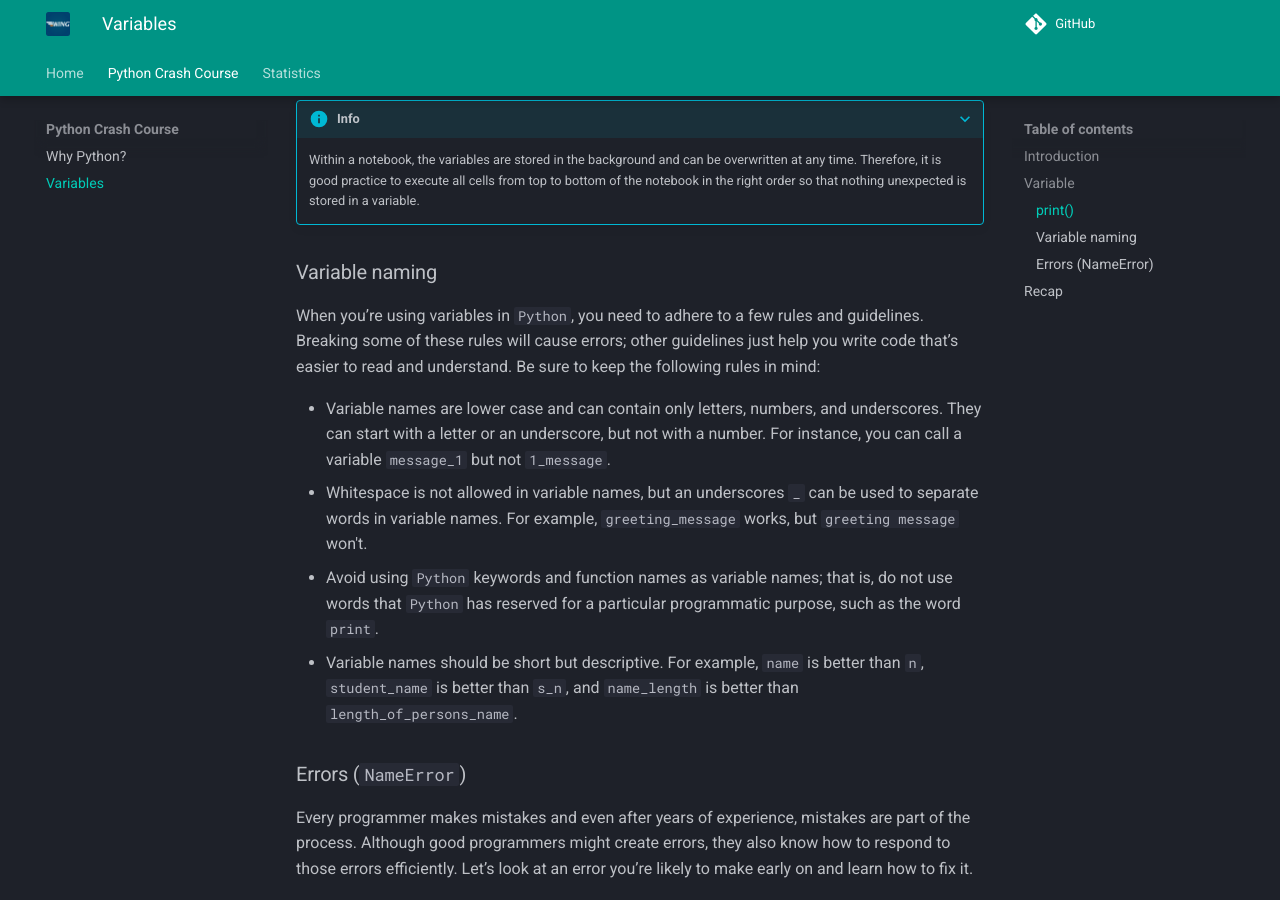
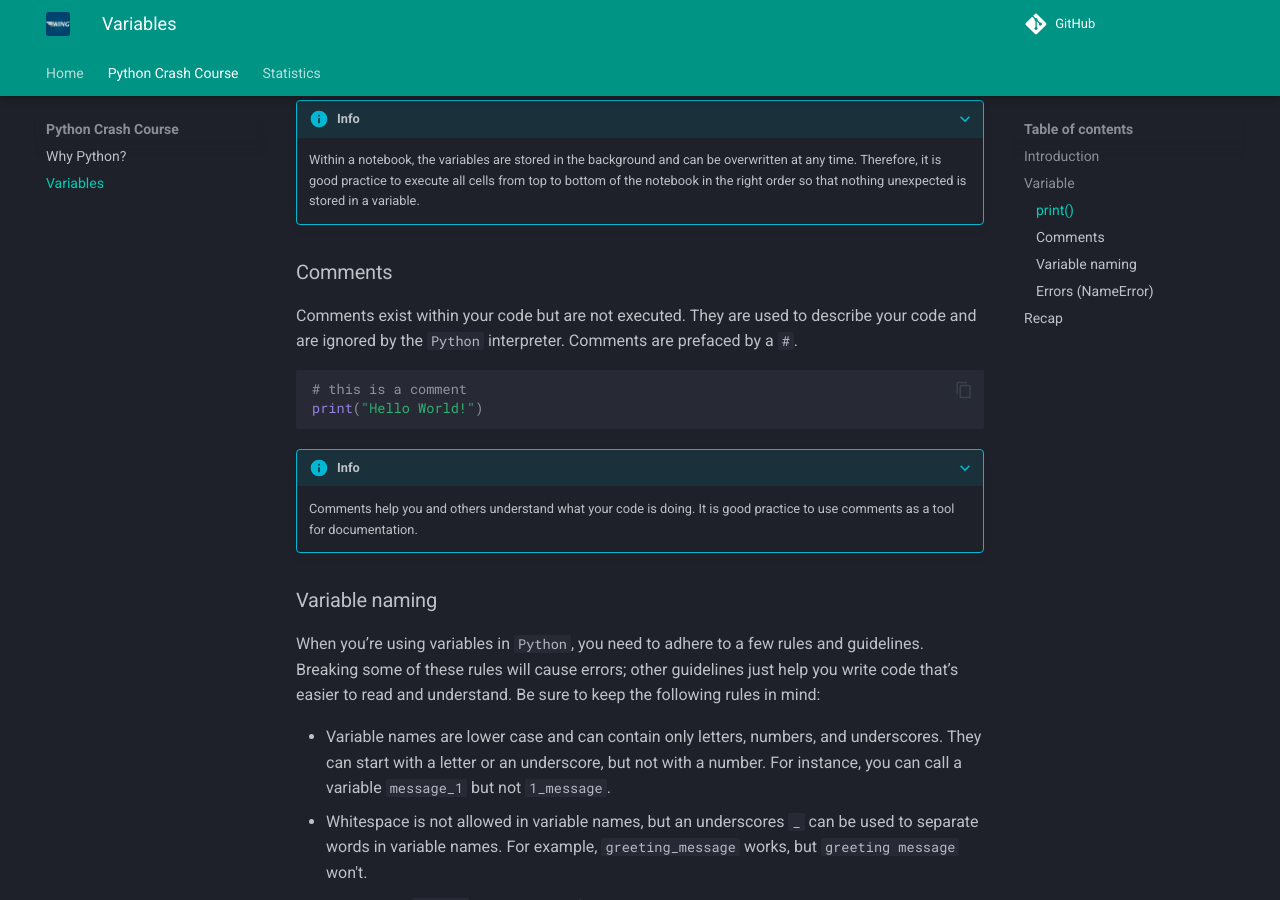
Before and after one commit to mciwing/mciwing.github.io, an MkDocs documentation site: the page built from docs/python/variables.md, in a window 1280 px wide and 900 px high, scrolled down 1494 px. Built offline with MkDocs 1.6.1 and Material for MkDocs 9.7.7, drawn with Linux system fonts in a browser that asks for light colours; comment, search, counter and statistics services are not loaded.

Commit message:
docs: add a small subsection on comments (Python Crash Course)

````diff
--- a/docs/python/variables.md
+++ b/docs/python/variables.md
@@ -79,6 +79,23 @@ print(number)
     cells from top to bottom of the notebook in the right order so that
     nothing unexpected is stored in a variable.
 
+### Comments
+
+Comments exist within your code but are not executed. They are used to
+describe your code and are ignored by the `Python` interpreter. Comments
+are prefaced by a `#`.
+
+```py
+# this is a comment
+print("Hello World!")
+```
+
+???+ info
+
+    Comments help you and others understand what your code is doing. It is
+    good practice to use comments as a tool for documentation.
+
+
 ### Variable naming
 
 When you’re using variables in `Python`, you need to adhere to a few rules and
@@ -157,6 +174,7 @@ In this section, we have covered variables in `Python`
 You have learned (about):
 
 - To create and assign a value to a variable.
-- Use `print()` to display the value of a variable.
+- `print()` to display the value of a variable.
+- Comments
 - Naming conventions for variables.
 - How to fix a `NameError`.
````
